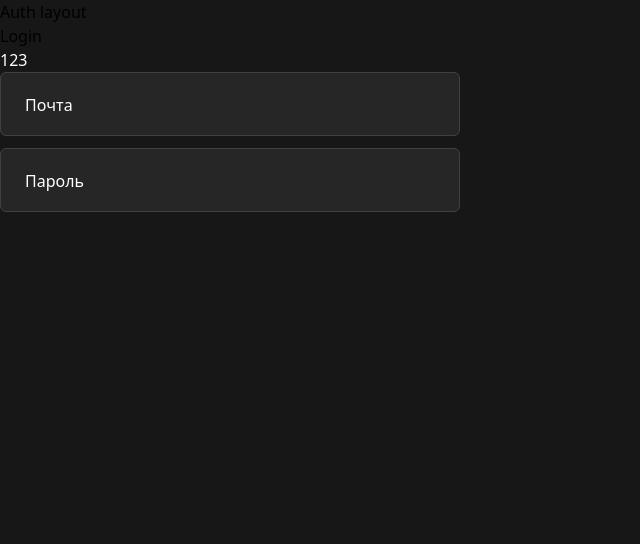
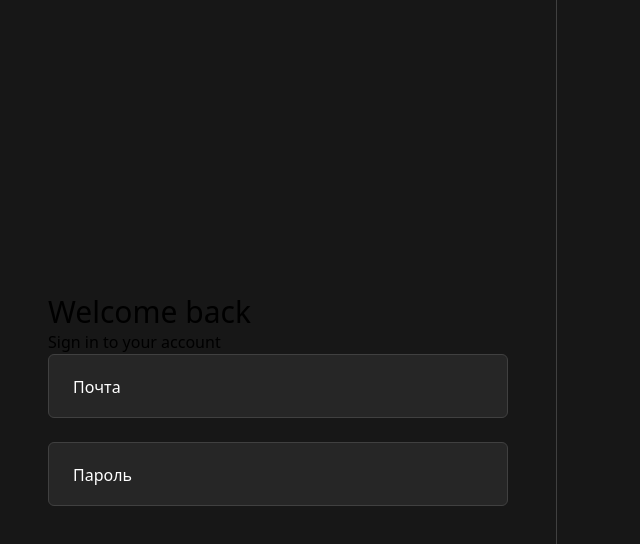
Before and after one commit to DanielEsh/next-supabase, a Next.js app: page /login in a window 1280 px wide. Shown: the top 544 px of the page, without its empty margins (0-640 px from the left). Built offline with nearby package versions, Linux system fonts and the light colour scheme.

Commit message:
feat(layout): auth

```diff
--- a/src/app/(auth)/layout.tsx
+++ b/src/app/(auth)/layout.tsx
@@ -5,7 +5,6 @@ import GlobalLayout from '@/app/global-layout'
 export default function LoginLayout({ children }: { children: ReactNode }) {
   return (
     <GlobalLayout>
-      <div>Auth layout</div>
       <div>{children}</div>
     </GlobalLayout>
   )
--- a/src/app/(auth)/login/page.tsx
+++ b/src/app/(auth)/login/page.tsx
@@ -2,13 +2,18 @@ import { Input } from '@/shared/ui/input'
 
 export default function LoginPage() {
   return (
-    <div>
-      Login
-      <div className="text-white">123</div>
-      <div className="flex flex-col gap-3">
-        <Input label="Почта" />
-        <Input label="Пароль" />
-      </div>
+    <div className="flex min-h-screen">
+      <aside className="flex items-center border-r border-neutral-700 p-12">
+        <div>
+          <h2 className="text-3xl">Welcome back</h2>
+          <p>Sign in to your account</p>
+
+          <div className="flex flex-col gap-6">
+            <Input label="Почта" />
+            <Input label="Пароль" />
+          </div>
+        </div>
+      </aside>
     </div>
   )
 }
```
